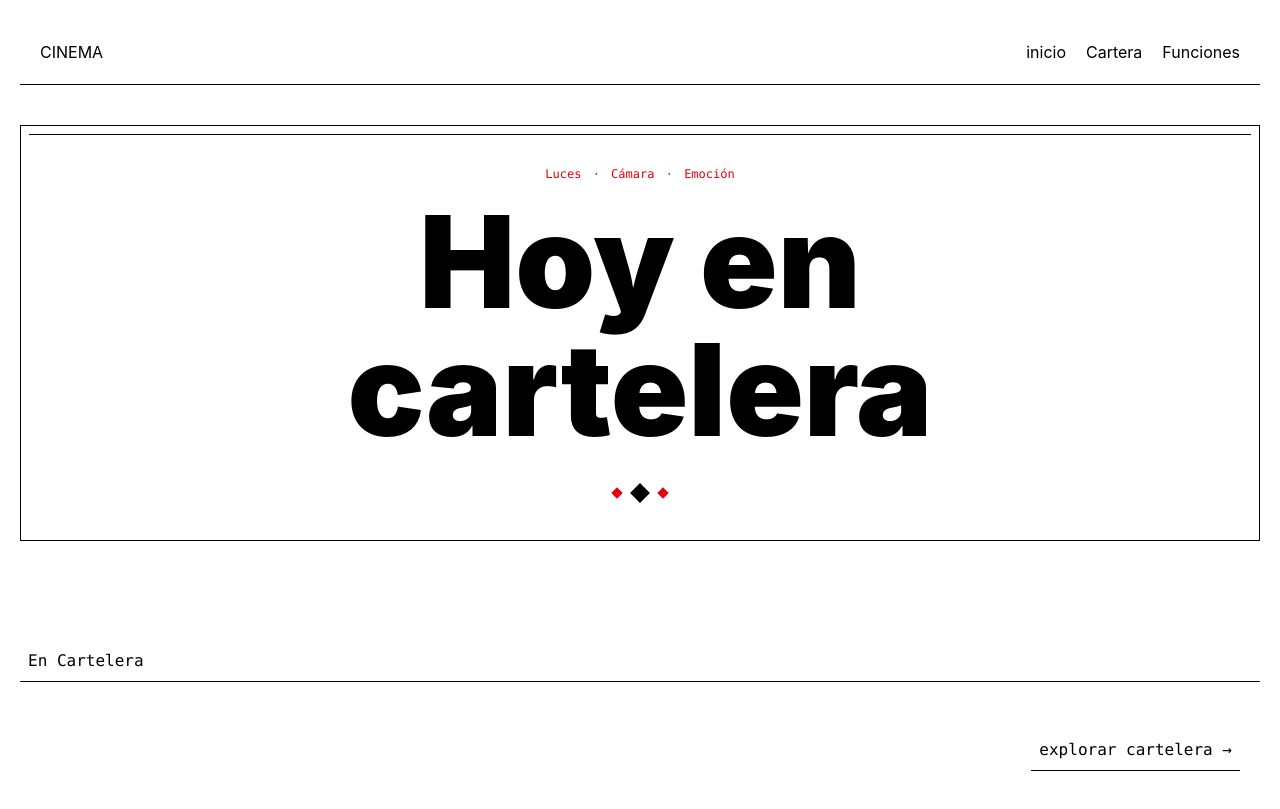
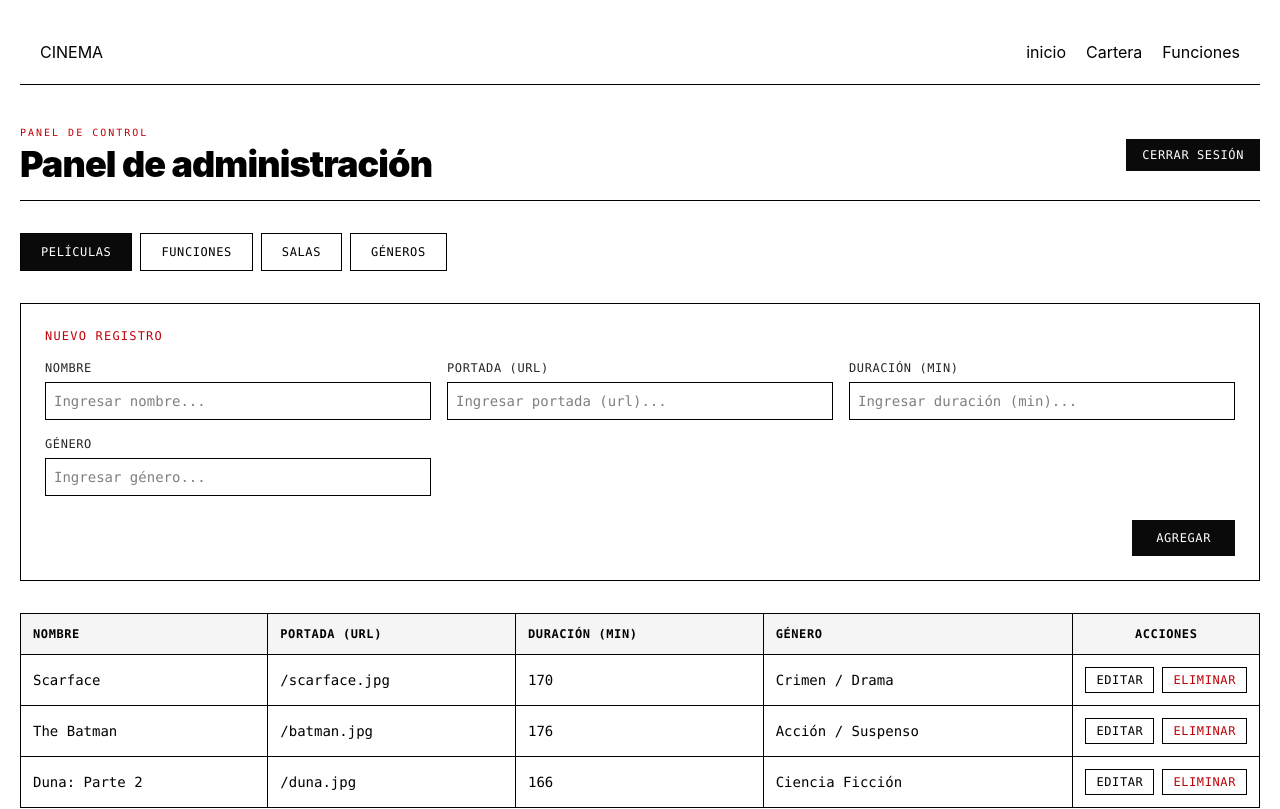
Before and after one commit to tadeo1106/PP1-EFI-javaScript, a React (Vite) app: page /admin in a window 1280 px wide. Shown: the top 809 px of the page. Built offline with nearby package versions, Linux system fonts and the light colour scheme; no server answers.

Commit message:
feat: layout visual del panel de admin

```diff
--- a/src/App.jsx
+++ b/src/App.jsx
@@ -1,17 +1,16 @@
-import { useState } from "react";
-import heroImg from "./assets/hero.png";
-import reactLogo from "./assets/react.svg";
-import viteLogo from "./assets/vite.svg";
+import { BrowserRouter, Routes, Route } from "react-router-dom";
 import "./App.css";
 import { Home } from "./pages/Home";
+import { Admin } from "./pages/Admin";
 
 function App() {
-  const [count, setCount] = useState(0);
-
   return (
-    <>
-      <Home></Home>
-    </>
+    <BrowserRouter>
+      <Routes>
+        <Route path="/" element={<Home />} />
+        <Route path="/admin" element={<Admin />} />
+      </Routes>
+    </BrowserRouter>
   );
 }
 
--- /dev/null
+++ b/src/commponets/AdminSeccion.jsx
@@ -0,0 +1,93 @@
+export function AdminSeccion({ campos, filas }) {
+  return (
+    <div>
+      {/* Formulario */}
+      <form onSubmit={(e) => e.preventDefault()} className="border border-black bg-white p-6 mb-8">
+        <h3 className="font-mono text-xs uppercase tracking-widest text-red-700 mb-4">
+          Nuevo registro
+        </h3>
+        <div className="grid grid-cols-1 md:grid-cols-3 gap-4">
+          {campos.map((campo) => (
+            <div key={campo.name} className="flex flex-col gap-1.5">
+              <label
+                htmlFor={`input-${campo.name}`}
+                className="font-mono text-xs tracking-wider uppercase text-neutral-800"
+              >
+                {campo.label}
+              </label>
+              <input
+                id={`input-${campo.name}`}
+                type={campo.type || "text"}
+                name={campo.name}
+                placeholder={`Ingresar ${campo.label.toLowerCase()}...`}
+                className="border border-black p-2 font-mono text-sm focus:outline-none focus:ring-1 focus:ring-red-700"
+              />
+            </div>
+          ))}
+        </div>
+        <div className="mt-6 flex justify-end">
+          <button
+            type="button"
+            className="bg-neutral-950 text-white hover:bg-red-700 transition-colors font-mono px-6 py-2.5 text-xs uppercase tracking-wider cursor-pointer"
+          >
+            Agregar
+          </button>
+        </div>
+      </form>
+
+      {/* Tabla */}
+      <div className="border border-black bg-white overflow-x-auto">
+        <table className="w-full border-collapse text-left">
+          <thead>
+            <tr className="border-b border-black bg-neutral-100">
+              {campos.map((campo) => (
+                <th
+                  key={campo.name}
+                  className="p-3 font-mono text-xs uppercase tracking-wider border-r border-black"
+                >
+                  {campo.label}
+                </th>
+              ))}
+              <th className="p-3 font-mono text-xs uppercase tracking-wider text-center w-40">
+                Acciones
+              </th>
+            </tr>
+          </thead>
+          <tbody>
+            {filas.map((fila) => (
+              <tr
+                key={fila.id}
+                className="border-b border-black last:border-b-0 hover:bg-neutral-50 transition-colors"
+              >
+                {campos.map((campo) => (
+                  <td
+                    key={campo.name}
+                    className="p-3 font-mono text-sm border-r border-black"
+                  >
+                    {fila[campo.name]}
+                  </td>
+                ))}
+                <td className="p-3 text-center">
+                  <div className="flex items-center justify-center gap-2">
+                    <button
+                      type="button"
+                      className="border border-black px-2.5 py-1 font-mono text-xs uppercase tracking-wider hover:bg-neutral-950 hover:text-white transition-colors cursor-pointer"
+                    >
+                      Editar
+                    </button>
+                    <button
+                      type="button"
+                      className="border border-black px-2.5 py-1 font-mono text-xs uppercase tracking-wider text-red-700 hover:bg-red-700 hover:text-white transition-colors cursor-pointer"
+                    >
+                      Eliminar
+                    </button>
+                  </div>
+                </td>
+              </tr>
+            ))}
+          </tbody>
+        </table>
+      </div>
+    </div>
+  );
+}
--- /dev/null
+++ b/src/pages/Admin.jsx
@@ -0,0 +1,150 @@
+import { useState } from "react";
+import { Navar } from "../commponets/navar";
+import { Footer } from "../commponets/Footer";
+import { AdminSeccion } from "../commponets/AdminSeccion";
+
+const SECCIONES = {
+  peliculas: {
+    titulo: "Películas",
+    campos: [
+      { name: "nombre", label: "Nombre", type: "text" },
+      { name: "portada", label: "Portada (URL)", type: "url" },
+      { name: "duracion", label: "Duración (min)", type: "number" },
+      { name: "genero", label: "Género", type: "text" },
+    ],
+    filas: [
+      {
+        id: 1,
+        nombre: "Scarface",
+        portada: "/scarface.jpg",
+        duracion: 170,
+        genero: "Crimen / Drama",
+      },
+      {
+        id: 2,
+        nombre: "The Batman",
+        portada: "/batman.jpg",
+        duracion: 176,
+        genero: "Acción / Suspenso",
+      },
+      {
+        id: 3,
+        nombre: "Duna: Parte 2",
+        portada: "/duna.jpg",
+        duracion: 166,
+        genero: "Ciencia Ficción",
+      },
+    ],
+  },
+  funciones: {
+    titulo: "Funciones",
+    campos: [
+      { name: "pelicula", label: "Película", type: "text" },
+      { name: "sala", label: "Sala", type: "text" },
+      { name: "fecha_hora", label: "Fecha y hora", type: "datetime-local" },
+    ],
+    filas: [
+      {
+        id: 1,
+        pelicula: "The Batman",
+        sala: "Sala 1 - IMAX",
+        fecha_hora: "2026-10-25T18:00",
+      },
+      {
+        id: 2,
+        pelicula: "Scarface",
+        sala: "Sala 2 - 4DX",
+        fecha_hora: "2026-10-25T21:30",
+      },
+      {
+        id: 3,
+        pelicula: "Duna: Parte 2",
+        sala: "Sala 3 - Tradicional",
+        fecha_hora: "2026-10-26T16:00",
+      },
+    ],
+  },
+  salas: {
+    titulo: "Salas",
+    campos: [
+      { name: "nombre", label: "Nombre", type: "text" },
+      { name: "capacidad", label: "Capacidad", type: "number" },
+    ],
+    filas: [
+      { id: 1, nombre: "Sala 1 - IMAX", capacidad: 280 },
+      { id: 2, nombre: "Sala 2 - 4DX", capacidad: 160 },
+      { id: 3, nombre: "Sala 3 - Tradicional", capacidad: 220 },
+    ],
+  },
+  generos: {
+    titulo: "Géneros",
+    campos: [{ name: "nombre", label: "Nombre", type: "text" }],
+    filas: [
+      { id: 1, nombre: "Acción" },
+      { id: 2, nombre: "Ciencia Ficción" },
+      { id: 3, nombre: "Terror" },
+    ],
+  },
+};
+
+export function Admin() {
+  const [seccionActiva, setSeccionActiva] = useState("peliculas");
+  const seccionActual = SECCIONES[seccionActiva];
+
+  return (
+    <>
+      <div className="m-5">
+        <Navar />
+
+        <main className="mt-10 mb-28 max-w-7xl mx-auto">
+          {/* Header del panel */}
+          <div className="flex flex-col sm:flex-row justify-between items-start sm:items-center gap-4 mb-8 pb-4 border-b border-black">
+            <div>
+              <p className="font-mono text-[10px] tracking-[0.2em] text-red-700 uppercase">
+                Panel de control
+              </p>
+              <h1 className="text-3xl md:text-4xl font-black tracking-tight mt-1">
+                Panel de administración
+              </h1>
+            </div>
+            <button
+              type="button"
+              className="bg-neutral-950 text-white hover:bg-red-700 transition-colors font-mono px-4 py-2 text-xs uppercase tracking-wider cursor-pointer"
+            >
+              Cerrar sesión
+            </button>
+          </div>
+
+          {/* Pestañas de secciones */}
+          <div className="flex flex-wrap gap-2 mb-8">
+            {Object.entries(SECCIONES).map(([key, data]) => {
+              const esActiva = seccionActiva === key;
+              return (
+                <button
+                  key={key}
+                  type="button"
+                  onClick={() => setSeccionActiva(key)}
+                  className={`font-mono text-xs uppercase tracking-wider px-5 py-2.5 transition-colors cursor-pointer border border-black ${
+                    esActiva
+                      ? "bg-neutral-950 text-white"
+                      : "bg-white text-black hover:bg-neutral-100"
+                  }`}
+                >
+                  {data.titulo}
+                </button>
+              );
+            })}
+          </div>
+
+          {/* Sección activa */}
+          <AdminSeccion
+            campos={seccionActual.campos}
+            filas={seccionActual.filas}
+          />
+        </main>
+      </div>
+
+      <Footer />
+    </>
+  );
+}
```
